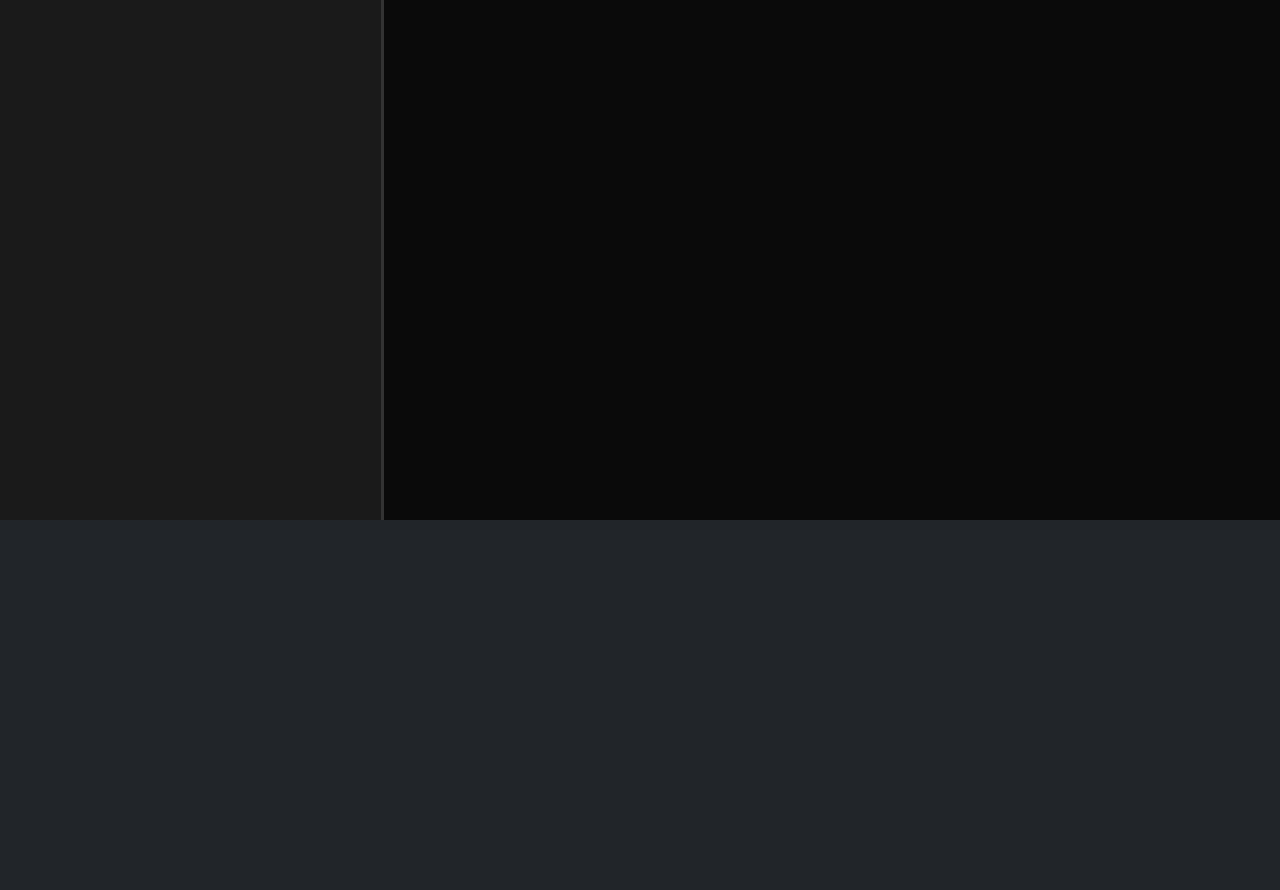
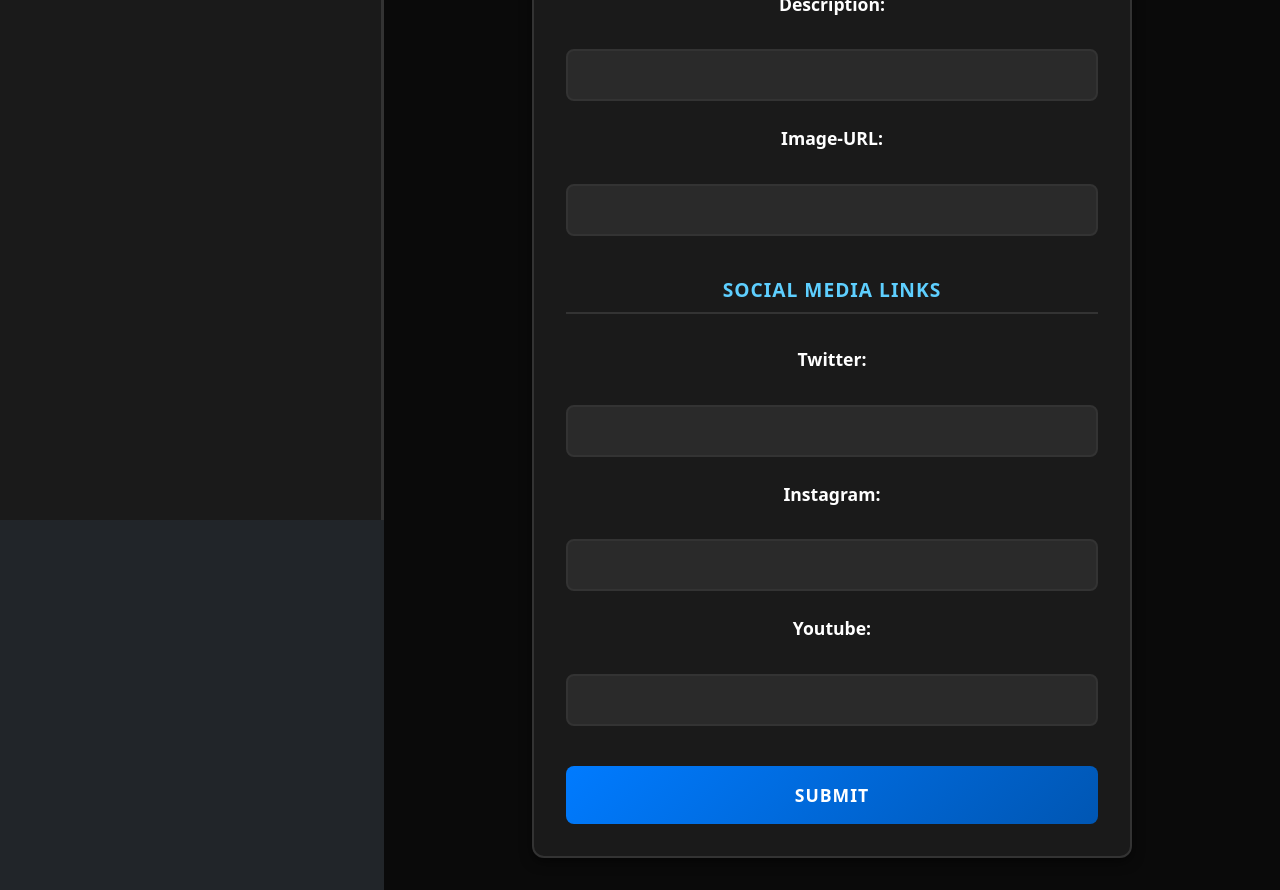
Before and after one commit to AlameenW/Creator-Verse, a React (Vite) app: page /new in a window 1280 px wide. Shown: the part 280-1170 px from the top of the page. Before the commit the page ends 800 px from the top, so only its background shows below. Built offline with nearby package versions, Linux system fonts and the light colour scheme.

Commit message:
Create page completed

```diff
--- a/src/App.css
+++ b/src/App.css
@@ -129,6 +129,94 @@ li {
   margin: 0 5%;
 }
 
+/* Create page styles */
+.create-container {
+  max-width: 600px;
+  margin: 0 auto;
+  padding: 2rem;
+  background-color: #1a1a1a;
+  border-radius: 12px;
+  border: 2px solid #333;
+  box-shadow: 0 4px 12px rgba(0, 0, 0, 0.5);
+}
+
+.create-container h2 {
+  color: #fff;
+  text-align: center;
+  margin-bottom: 2rem;
+  font-size: 2rem;
+  font-weight: 700;
+}
+
+.form-container {
+  display: flex;
+  flex-direction: column;
+  gap: 1.5rem;
+}
+
+.form-container label {
+  color: #fff;
+  font-weight: 600;
+  margin-bottom: 0.5rem;
+  font-size: 1.1rem;
+}
+
+.form-container input {
+  padding: 0.75rem;
+  border: 2px solid #333;
+  border-radius: 8px;
+  background-color: #2a2a2a;
+  color: #fff;
+  font-size: 1rem;
+  transition: border-color 0.3s ease, box-shadow 0.3s ease;
+}
+
+.form-container input:focus {
+  outline: none;
+  border-color: #007bff;
+  box-shadow: 0 0 0 3px rgba(0, 123, 255, 0.1);
+}
+
+.form-container input::placeholder {
+  color: #888;
+}
+
+.form-container p {
+  color: #5ecfff;
+  font-weight: 700;
+  font-size: 1.2rem;
+  text-transform: uppercase;
+  letter-spacing: 1px;
+  margin: 1rem 0 0.5rem 0;
+  border-bottom: 2px solid #333;
+  padding-bottom: 0.5rem;
+}
+
+.form-container button[type="submit"] {
+  background: linear-gradient(135deg, #007bff, #0056b3);
+  color: #fff;
+  border: none;
+  padding: 1rem 2rem;
+  border-radius: 8px;
+  font-size: 1.1rem;
+  font-weight: 600;
+  cursor: pointer;
+  transition: all 0.3s ease;
+  margin-top: 1rem;
+  text-transform: uppercase;
+  letter-spacing: 1px;
+}
+
+.form-container button[type="submit"]:hover {
+  background: linear-gradient(135deg, #0056b3, #004085);
+  transform: translateY(-2px);
+  box-shadow: 0 4px 12px rgba(0, 123, 255, 0.3);
+}
+
+.form-container button[type="submit"]:active {
+  transform: translateY(0);
+}
+
 /* Responsive design */
 @media (max-width: 768px) {
   .sidebar {
@@ -145,4 +233,17 @@ li {
     flex-direction: row;
     justify-content: space-around;
   }
+
+  .create-container {
+    margin: 1rem;
+    padding: 1.5rem;
+  }
+
+  .create-container h2 {
+    font-size: 1.5rem;
+  }
+
+  .form-container {
+    gap: 1rem;
+  }
 }
--- a/src/pages/CreatorCreate.tsx
+++ b/src/pages/CreatorCreate.tsx
@@ -1,5 +1,96 @@
+import { useEffect, useState } from "react";
+import type { CreatorFormData } from "../types/creatorformdata";
+import { supabase } from "../client";
+import { useNavigate } from "react-router-dom";
 const CreatorCreate = () => {
-  return <>Create Page</>;
+  const navigate = useNavigate();
+  const [formInput, setFormInput] = useState<CreatorFormData>({
+    name: "",
+    description: "",
+    imageURL: "",
+    twitter: "",
+    youtube: "",
+    instagram: "",
+  });
+
+  const handleSubmit = async () => {
+    try {
+      const { error } = await supabase.from("Creators").insert(formInput);
+      if (error) console.log(error);
+      navigate('/')
+
+    } catch (e) {
+      console.log("Error posting data");
+    }
+  };
+  return (
+    <div className="create-container">
+      <h2>Add a new Creator</h2>
+      <form
+        className="form-container"
+        onSubmit={(e) => {
+          e.preventDefault();
+          handleSubmit();
+        }}
+      >
+        <label htmlFor="name">Name:</label>
+        <input
+          type="text"
+          id="name"
+          value={formInput.name}
+          onChange={(e) => setFormInput({ ...formInput, name: e.target.value })}
+        />
+        <label htmlFor="desciption">Description:</label>
+        <input
+          type="text"
+          id="desciption"
+          value={formInput.description}
+          onChange={(e) =>
+            setFormInput({ ...formInput, description: e.target.value })
+          }
+        />
+        <label htmlFor="imageURL">Image-URL:</label>
+        <input
+          type="text"
+          id="imageURL"
+          value={formInput.imageURL}
+          onChange={(e) =>
+            setFormInput({ ...formInput, imageURL: e.target.value })
+          }
+        />
+        <p>SOCIAL MEDIA LINKS</p>
+        <label htmlFor="twitter">Twitter:</label>
+        <input
+          type="text"
+          id="twitter"
+          value={formInput.twitter}
+          onChange={(e) =>
+            setFormInput({ ...formInput, twitter: e.target.value })
+          }
+        />
+        <label htmlFor="instagram">Instagram:</label>
+        <input
+          type="text"
+          id="instagram"
+          value={formInput.instagram}
+          onChange={(e) =>
+            setFormInput({ ...formInput, instagram: e.target.value })
+          }
+        />
+        <label htmlFor="youtube">Youtube:</label>
+        <input
+          type="text"
+          id="youtube"
+          value={formInput.youtube}
+          onChange={(e) =>
+            setFormInput({ ...formInput, youtube: e.target.value })
+          }
+        />
+
+        <button type="submit">Submit</button>
+      </form>
+    </div>
+  );
 };
 
 export default CreatorCreate;
--- /dev/null
+++ b/src/types/creatorformdata.ts
@@ -0,0 +1,8 @@
+export interface CreatorFormData {
+  name: string;
+  description: string;
+  imageURL: string;
+  twitter: string;
+  youtube: string;
+  instagram: string;
+}
```
